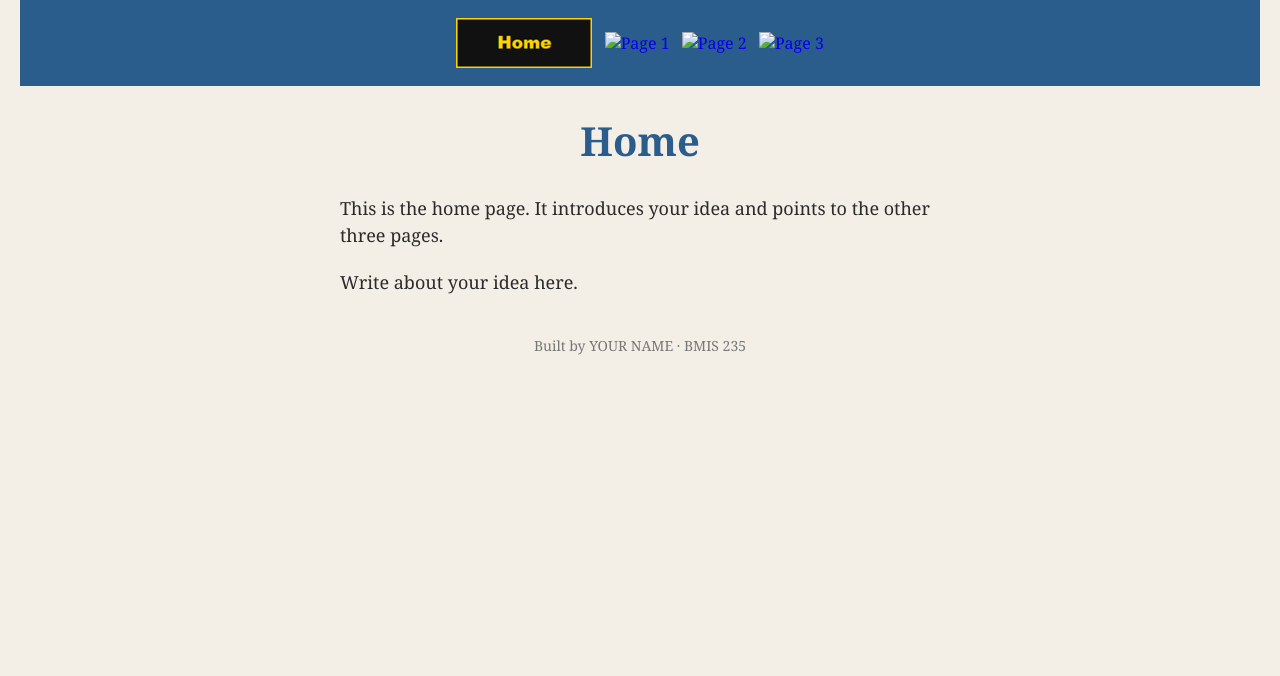
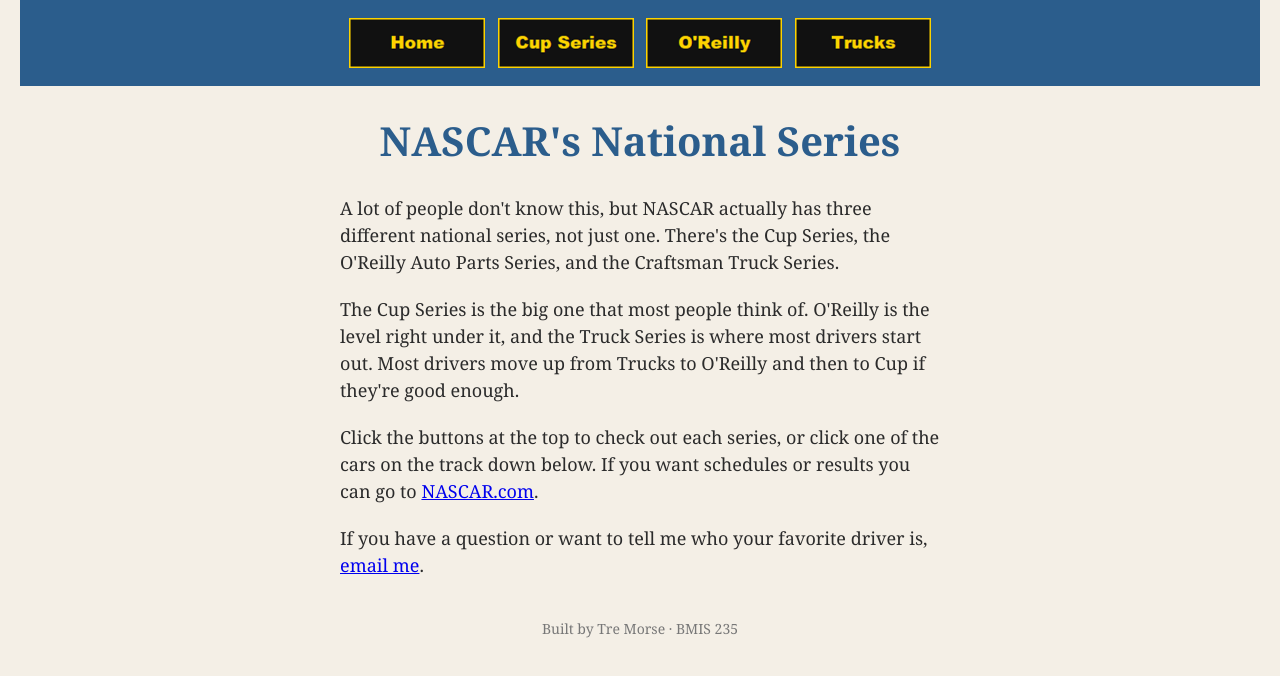
Before and after one commit to rmorse23/bmis235-html-3, a plain HTML site: page index.html in a window 1280 px wide. Drawn offline with Linux system fonts and the light colour scheme.

Commit message:
Add NASCAR menu and home page content

```diff
--- a/index.html
+++ b/index.html
@@ -1,14 +1,14 @@
 <!DOCTYPE html>
 <!--
-  Author: YOUR NAME
-  GU username: YOUR-GU-USERNAME
+  Author: Tre Morse
+  GU username: rmorse
   Course: BMIS 235 - HTML-3
 -->
 <html lang="en">
 <head>
 <meta charset="utf-8">
-<meta name="author" content="YOUR NAME">
-<title>Home</title>
+<meta name="author" content="Tre Morse">
+<title>NASCAR's National Series</title>
 
 <!-- this one line connects the page to the stylesheet -->
 <link rel="stylesheet" href="styles.css">
@@ -23,14 +23,16 @@
      ===================================================================== -->
 <nav>
     <a href="index.html"><img src="img/home.png" alt="Home"></a>
-    <a href="page1.html"><img src="img/page1.png" alt="Page 1"></a>
-    <a href="page2.html"><img src="img/page2.png" alt="Page 2"></a>
-    <a href="page3.html"><img src="img/page3.png" alt="Page 3"></a>
+    <a href="cup.html"><img src="img/cup.png" alt="Cup Series"></a>
+    <a href="oreilly.html"><img src="img/oreilly.png" alt="O'Reilly"></a>
+    <a href="trucks.html"><img src="img/trucks.png" alt="Trucks"></a>
 </nav>
 
-<h1>Home</h1>
-<p>This is the home page. It introduces your idea and points to the other three pages.</p>
-<p>Write about your idea here.</p>
+<h1>NASCAR's National Series</h1>
+<p>A lot of people don't know this, but NASCAR actually has three different national series, not just one. There's the Cup Series, the O'Reilly Auto Parts Series, and the Craftsman Truck Series.</p>
+<p>The Cup Series is the big one that most people think of. O'Reilly is the level right under it, and the Truck Series is where most drivers start out. Most drivers move up from Trucks to O'Reilly and then to Cup if they're good enough.</p>
+<p>Click the buttons at the top to check out each series, or click one of the cars on the track down below. If you want schedules or results you can go to <a href="https://www.nascar.com">NASCAR.com</a>.</p>
+<p>If you have a question or want to tell me who your favorite driver is, <a href="mailto:rmorse@zagmail.gonzaga.edu">email me</a>.</p>
 
 <!-- ===== SHOWCASE ======================================================
      This box is empty on purpose. In Part 7 you paste an interactive
@@ -39,7 +41,7 @@
 <div class="showcase"></div>
 
 <!-- Footer: fill in your name -->
-<footer>Built by YOUR NAME &middot; BMIS 235</footer>
+<footer>Built by Tre Morse &middot; BMIS 235</footer>
 
 </body>
 </html>
```
